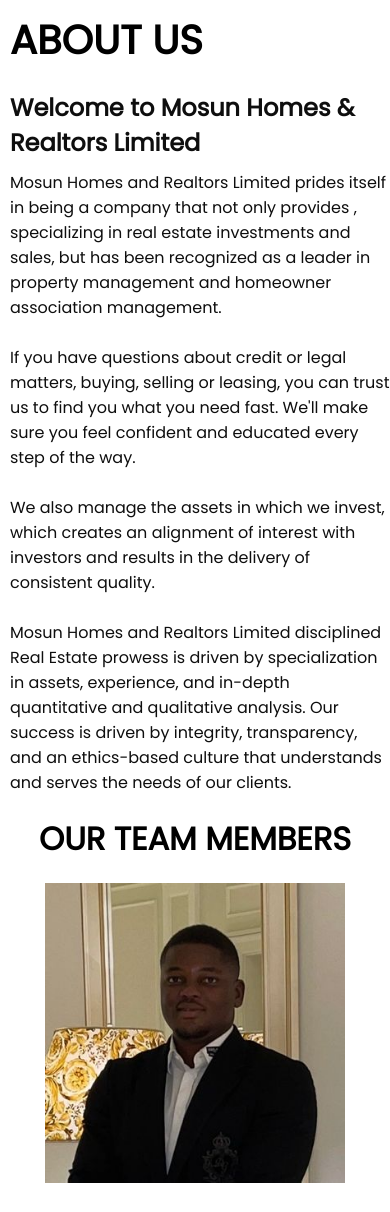
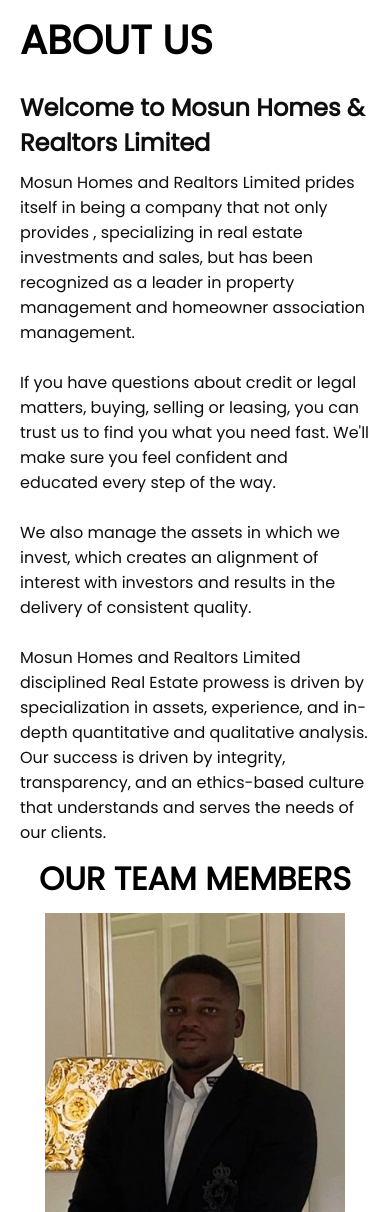
Before and after one commit to thormiwa/mosunhomesrealtors, a Django app: page /about/ in a window 390 px wide. Shown: the part 150-1362 px from the top of the page. Run offline with Django 3.2, Linux system fonts and the light colour scheme; some libraries are stand-ins or nearby versions.

Commit message:
final change

```diff
--- a/blog/static/css/style1.css
+++ b/blog/static/css/style1.css
@@ -167,8 +167,8 @@
 
 #container {
     width: 70%;
-	padding: 12px 24px 24px 24px;
-	margin: 0 12px;
+	padding: 12px 0px 24px 24px;
+	margin: 0;
 	border-radius: 4px;
 }
 
@@ -211,6 +211,8 @@
 	position: relative;
 	display: inline-block;
 	text-align: center;
+    -webkit-appearance: none;
+    -moz-appearance: none;
 }
 
 
@@ -291,7 +293,7 @@
 
 .about{
     text-align: left;
-    padding: 10px 0px 10px 10px;
+    padding: 10px 0px 10px 20px;
     font-size: 40px;
 }
 
@@ -310,20 +312,20 @@
 
 .welcome{
     text-align: left;
-    padding: 10px 0px 10px 10px;
+    padding: 10px 0px 10px 20px;
     font-size: 24px;
 }
 
 .discipline{
     text-align: left;
-    padding-left: 10px;
+    padding-left: 20px;
+    padding-right: 20px;
     font-weight: 300;
 }
 
 .team{
     text-align: center;
-    padding-top: 20px;
-    padding-bottom: 20px;
+    padding: 10px;
 }
 
 .houseimg{
@@ -427,7 +429,7 @@
         color: rgb(255, 255, 255);
     }
 
-    .main_nav a:hover{
+    .main_nav li:hover{
         background-color: white;
         cursor: pointer;
         color: black;
@@ -568,6 +570,11 @@
         font-size: 16px;
     }
 
+    img.home{
+        max-height: 200px;
+        object-fit: cover;
+    }
+
     .phone{
         text-align: center;
         padding: 10px 0;
```
